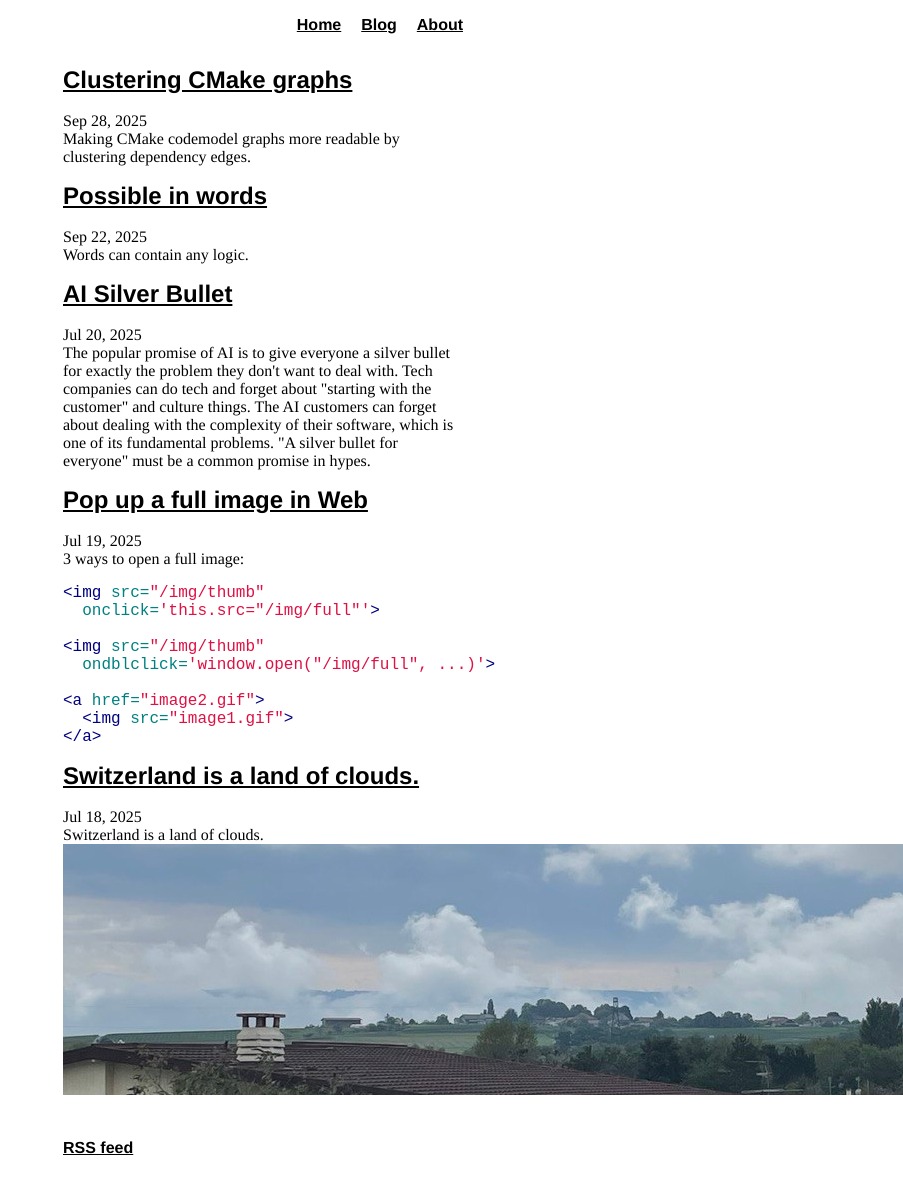
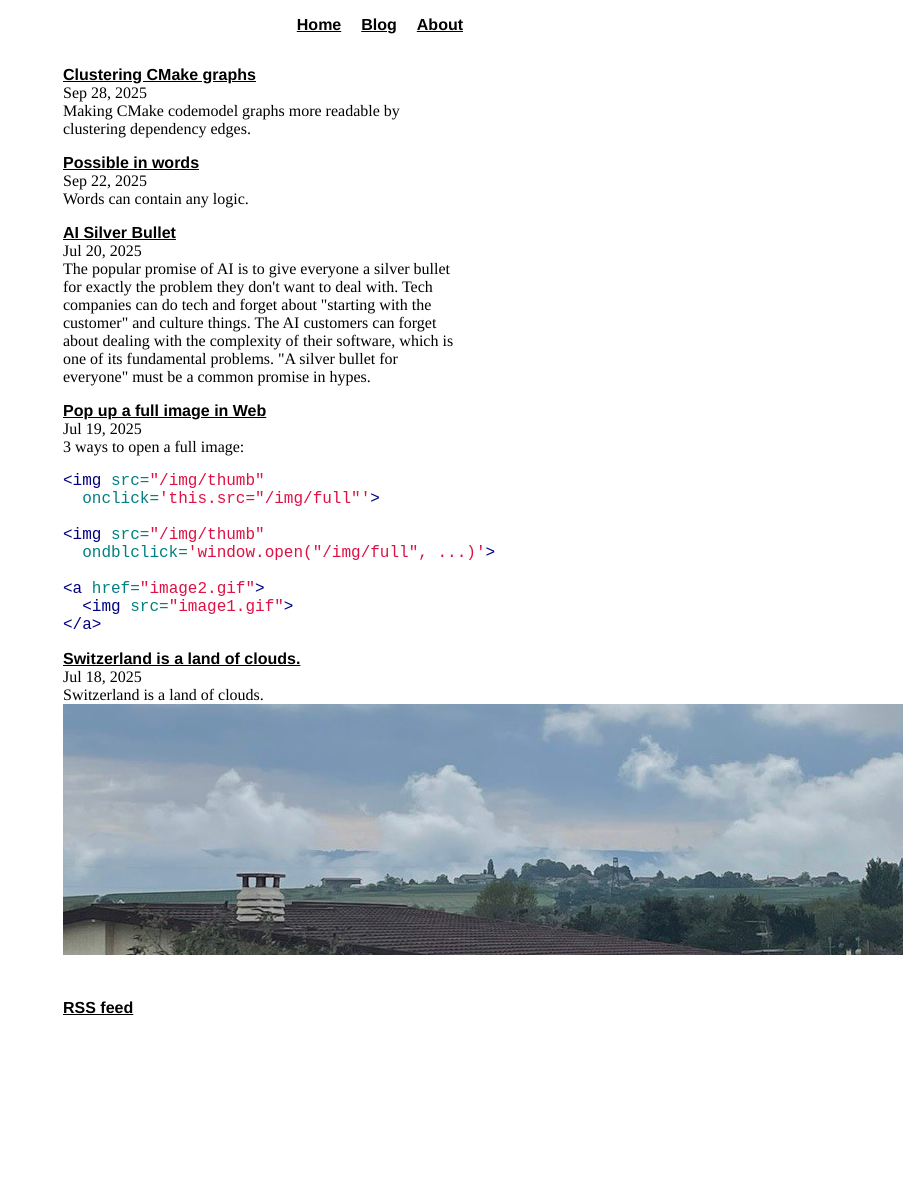
Before and after one commit to xealits/xealits.github.io, a Jekyll site: the page built from blog.html, in a window 1280 px wide. Shown: the whole page, without its empty margins (377-1280 px from the left). Built offline with Jekyll 4.4.1, drawn with Linux system fonts in a browser that asks for light colours; after the commit the page ends 1049 px from its top, so only the background shows below that.

Commit message:
Remove br and try 1rem font size for h1
	modified:   blog.html
	modified:   css/blog.css

```diff
--- a/blog.html
+++ b/blog.html
@@ -28,7 +28,6 @@
           <h1>
             <a class="nav" href="{{ post.url }}">{{ post.title }}</a>
           </h1>
-          <br>
           <time datetime="{{post.date}}">
             {{post.date | date: "%b %d, %Y"}}
           </time>
--- a/css/blog.css
+++ b/css/blog.css
@@ -4,7 +4,7 @@ summary.post-meta {
 }
 
 summary.post-meta h1 {
-	font-size: 1.5rem;
+	font-size: 1rem;
 }
 
 summary.post-meta p {
```
